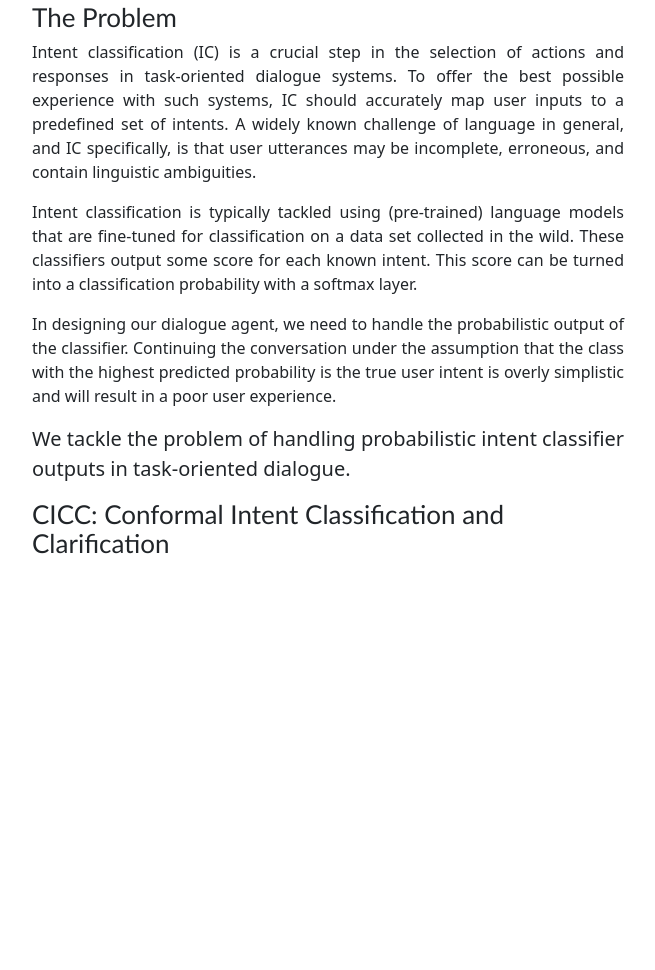
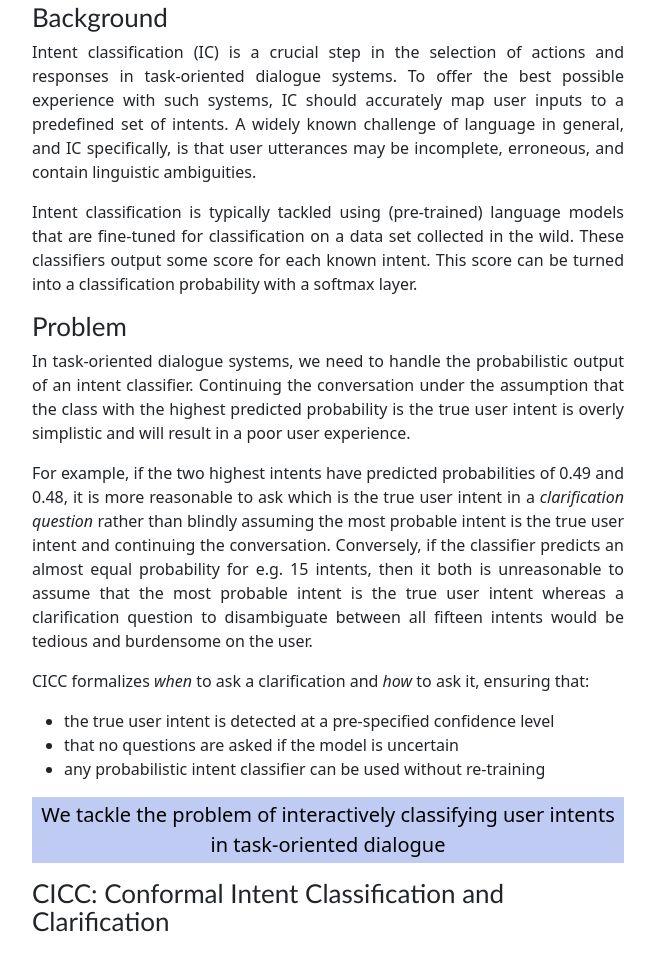
Before and after one commit to florisdenhengst/cicc, a plain HTML site: page docs/index.html in a window 1280 px wide. Shown: the part 1112-2082 px from the top of the page, without its empty margins (312-967 px from the left). Before the commit the page ends 1733 px from the top, so only its background shows below. Drawn offline with nearby package versions, Linux system fonts and the light colour scheme.

Commit message:
update docs

```diff
--- a/docs/index.html
+++ b/docs/index.html
@@ -6,6 +6,8 @@
     <title>CICC: Conformal Intent Classification and Clarification</title>
     <link href="https://cdn.jsdelivr.net/npm/bootstrap@5.3.3/dist/css/bootstrap.min.css" rel="stylesheet" integrity="sha384-QWTKZyjpPEjISv5WaRU9OFeRpok6YctnYmDr5pNlyT2bRjXh0JMhjY6hW+ALEwIH" crossorigin="anonymous">
     <link rel="stylesheet" href="https://cdn.jsdelivr.net/npm/bootstrap-icons@1.11.1/font/bootstrap-icons.css" integrity="sha384-4LISF5TTJX/fLmGSxO53rV4miRxdg84mZsxmO8Rx5jGtp/LbrixFETvWa5a6sESd" crossorigin="anonymous">
+    <script src="https://polyfill.io/v3/polyfill.min.js?features=es6"></script>
+    <script id="MathJax-script" async src="https://cdn.jsdelivr.net/npm/mathjax@3.0.1/es5/tex-mml-chtml.js"></script>
     <link rel="stylesheet" href="style.css">
   </head>
   <body>
@@ -96,33 +98,51 @@
         <h3>
           Abstract
         </h3>
-        <p class="text-justify">
+        <p>
           We present <em>Conformal Intent Classification and Clarification (CICC)</em>, a framework for fast and accurate intent classification for task-oriented dialogue systems. The framework turns heuristic uncertainty scores of any intent classifier into a clarification question that is guaranteed to contain the true intent at a pre-defined confidence level.
 By disambiguating between a small number of likely intents, the user query can be resolved quickly and accurately. Additionally, we propose to augment the framework for out-of-scope detection.
 In a comparative evaluation using seven intent recognition datasets we find that CICC generates small clarification questions and is capable of out-of-scope detection.
 CICC can help practitioners and researchers substantially in improving the user experience of dialogue agents with specific clarification questions.
         </p>
         <div class="row justify-content-md-center">
-          <img src="/flowdiagram3.png" alt="flow diagram of CICC algorithm" style="max-width:600px;">
+          <img src="flowdiagram3.png" alt="flow diagram of CICC algorithm" style="max-width:600px;">
         </div>
         <h3>
-          The Problem
+          Background
         </h3>
-        <p class="text-justify">
+        <p>
           Intent classification (IC) is a crucial step in the selection of actions and responses in task-oriented dialogue systems. To offer the best possible experience with such systems, IC should accurately map user inputs to a predefined set of intents. A widely known challenge of language in general, and IC specifically, is that user utterances may be incomplete, erroneous, and contain linguistic ambiguities.
         </p>
-        <p class="text-justify">
+        <p>
           Intent classification is typically tackled using (pre-trained) language models that are fine-tuned for classification on a data set collected in the wild.
           These classifiers output some score for each known intent. This score can be turned into a classification probability with a softmax layer.
         </p>
-        <p class="text-justify">
-          In designing our dialogue agent, we need to handle the probabilistic output of the classifier.
+        <h3>
+          Problem
+        </h3>
+        <p>
+          In task-oriented dialogue systems, we need to handle the probabilistic output of an intent classifier.
           Continuing the conversation under the assumption that the class with the highest predicted probability is the true user intent is overly simplistic and will
           result in a poor user experience.
         </p>
-        <blockquote class="blockquote text-justify">
-          We tackle the problem of handling probabilistic intent classifier outputs in task-oriented dialogue.
+        <p>
+          For example, if the two highest intents have predicted probabilities of 0.49 and 0.48,
+          it is more reasonable to ask which is the true user intent in a <em>clarification question</em> rather than blindly assuming the most probable intent is the true user intent and continuing the conversation.
+          Conversely, if the classifier predicts an almost equal probability for e.g. 15 intents, then it both is unreasonable to assume that the most probable intent is the true user intent whereas a clarification question
+          to disambiguate between all fifteen intents would be tedious and burdensome on the user.
+        </p>
+        <p>
+          CICC formalizes <em>when</em> to ask a clarification and <em>how</em> to ask it, ensuring that:
+          <ul>
+            <li>the true user intent is detected at a pre-specified confidence level</li>
+            <li>that no questions are asked if the model is uncertain</li>
+            <li>any probabilistic intent classifier can be used without re-training</li>
+          </ul>
+        <blockquote class="blockquote">
+          We tackle the problem of interactively classifying user intents in task-oriented dialogue
         </blockquote>
+      </p>
+
 
         <h3>CICC: Conformal Intent Classification and Clarification</h3>
         <p>
--- a/docs/style.css
+++ b/docs/style.css
@@ -2,7 +2,7 @@ a {
     text-decoration: none;
 }
 
-ul.nav-pills li:hover{
+ul.nav-pills li:hover {
     background-color: lightgray;
 }
 h1,h2,h3,h4,h5,h6 {
@@ -13,6 +13,15 @@ h3 {
   line-height: 1.1;
   font-size: 26px;
 }
-.text-justify{
+.text-justify {
     text-align: justify;
 }
+blockquote {
+    background-color: rgb(191, 203, 242);
+    color: black;
+    padding: 3px;
+    text-align: center;
+}
+main p {
+    text-align: justify;
+}
```
